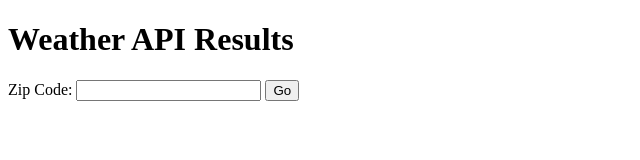
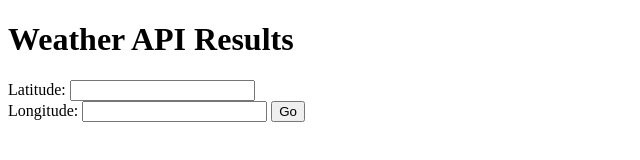
Before and after one commit to debasisb/weather, a website: page index.html in a window 1280 px wide. Shown: the whole page, without its empty margins (0-640 px from the left). Drawn offline with Linux system fonts and the light colour scheme.

Commit message:
Update index.html

```diff
--- a/index.html
+++ b/index.html
@@ -9,8 +9,11 @@
     <h1>Weather API Results</h1>
 
     <form action="/" method="post">
-        <label for="zipInput">Zip Code: </label>
-        <input id = "zipInput" type="text" name="zipInput">
+        <label for="latInput">Latitude: </label>
+        <input id = "latInput" type="text" name="latInput">
+      <br>
+      <label for="lonInput">Longitude: </label>
+        <input id = "lonInput" type="text" name="lonInput">
         <button type="submit">Go</button>
     </form>
 
```
